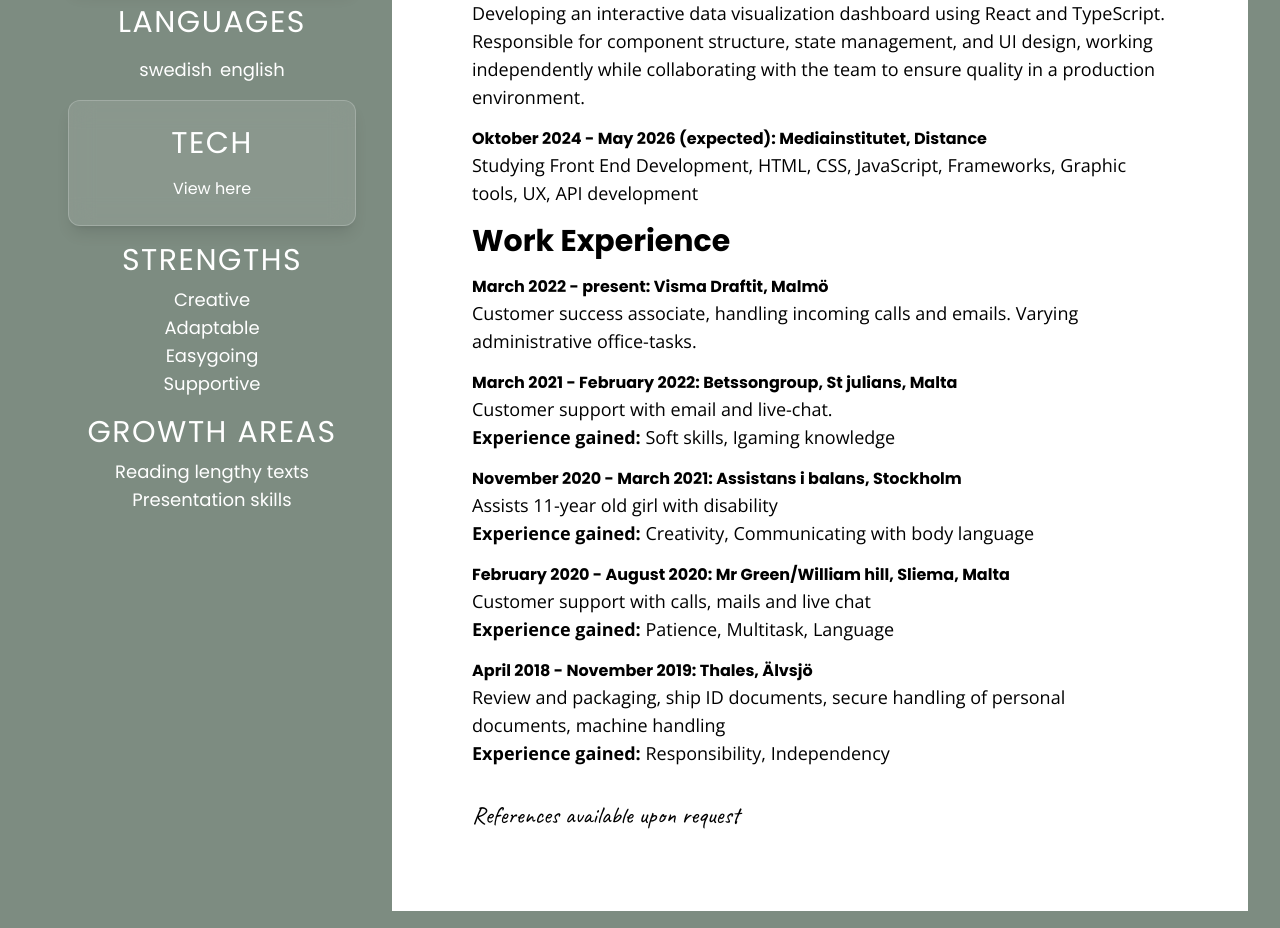
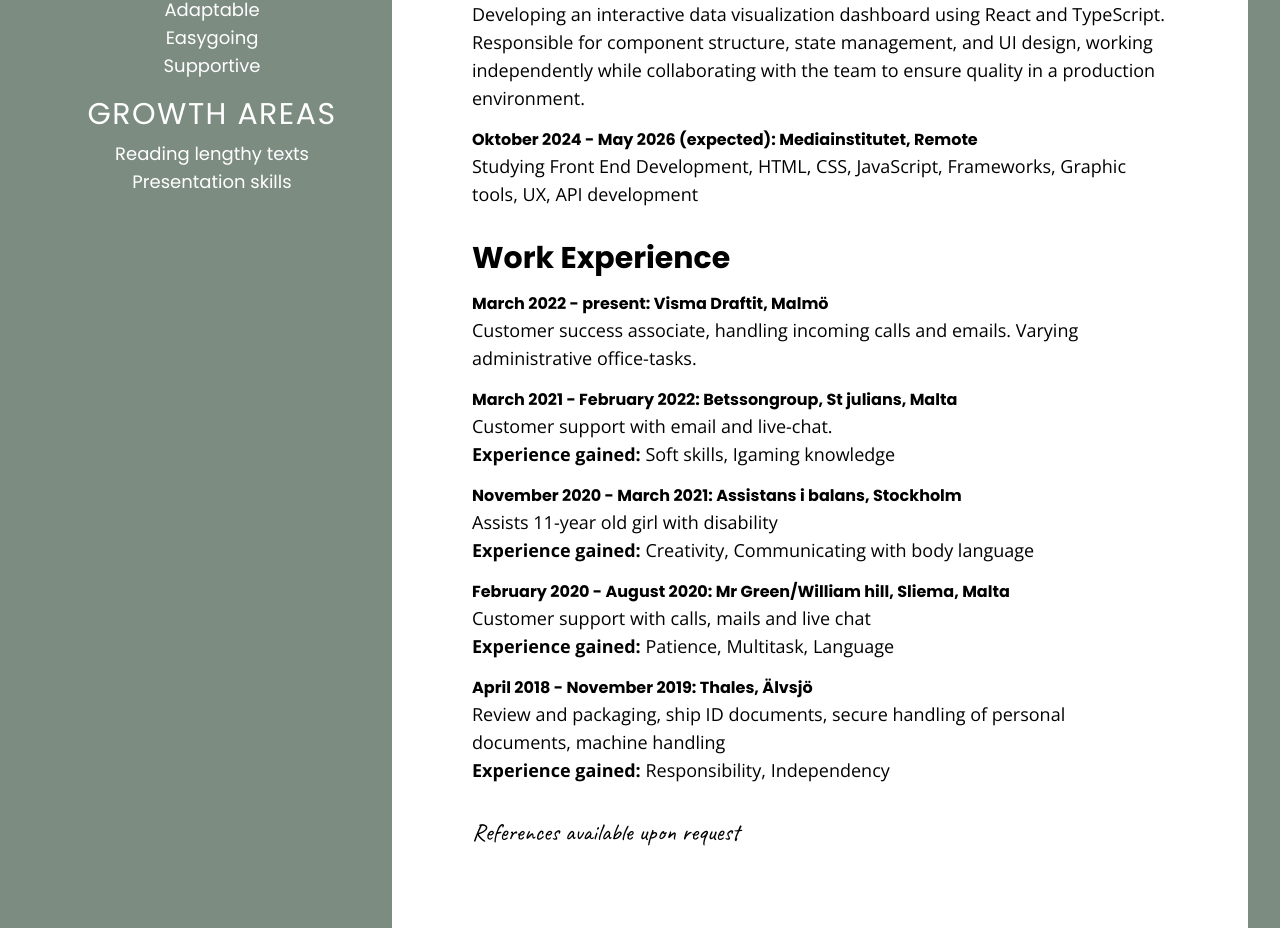
Before and after one commit to mikaelakihl/mi-portfolion, a React (Vite) app: page / in a window 1280 px wide. Shown: the part 1100-2028 px from the top of the page. Built offline with nearby package versions, Linux system fonts and the light colour scheme.

Commit message:
style: update sidebar and MainCV section in App.tsx for improved layout and visual consistency; enhance cvData structure with consistent formatting and additional details for better clarity

```diff
--- a/src/App.tsx
+++ b/src/App.tsx
@@ -192,7 +192,7 @@ const Cloud = () => {
 
 const SideBarCV = () => {
   return (
-    <section className="sidebar-cv  flex flex-col items-center justify-center w-full md:w-1/3 text-white gap-8 md:mx-5">
+    <section className="sidebar-cv  flex flex-col items-center justify-center md:justify-start md:pt-20 w-full md:w-1/3 text-white gap-8 md:mx-5">
       <div className="rounded-full w-48 h-48 overflow-hidden border-4 border-brand-200">
         <img
           src="/assets/mikaelakihl-cv.png"
@@ -305,7 +305,7 @@ const MainCV = () => {
           me next.
         </p>
       </div>
-      <div className="bg-gradient-to-r from-transparent via-black to-transparent h-[1px] my-6 "></div>
+      <div className="bg-gradient-to-r from-transparent via-black to-transparent h-[2px] my-6 "></div>
       <div className="flex flex-col gap-4">
         <h2 className="text-left">Education & Internship</h2>
         <ul className="flex flex-col gap-4">
@@ -320,7 +320,7 @@ const MainCV = () => {
           ))}
         </ul>
       </div>
-      <div className="flex flex-col gap-4">
+      <div className="flex flex-col gap-4 md:mt-4">
         <h2 className="text-left">Work Experience</h2>
         <ul className="flex flex-col gap-4">
           {cvData.workExperience.map((workEntry) => (
--- a/src/data/cvData.ts
+++ b/src/data/cvData.ts
@@ -1,68 +1,72 @@
-import type { CVData } from '../types/cv';
+import type { CVData } from "../types/cv";
 
 export const cvData: CVData = {
   education: [
     {
-      id: '0',
-      startDate: 'Oktober 2025',
-      endDate: 'December 2025',
-      organization: 'Visma Draftit',
-      location: 'Malmö',
-      description: 'Developing an interactive data visualization dashboard using React and TypeScript. Responsible for component structure, state management, and UI design, working independently while collaborating with the team to ensure quality in a production environment.'
+      id: "0",
+      startDate: "Oktober 2025",
+      endDate: "December 2025",
+      organization: "Visma Draftit",
+      location: "Malmö",
+      description:
+        "Developing an interactive data visualization dashboard using React and TypeScript. Responsible for component structure, state management, and UI design, working independently while collaborating with the team to ensure quality in a production environment.",
     },
     {
-      id: '1',
-      startDate: 'Oktober 2024',
-      endDate: 'May 2026 (expected)',
-      organization: 'Mediainstitutet',
-      location: 'Distance',
-      description: 'Studying Front End Development, HTML, CSS, JavaScript, Frameworks, Graphic tools, UX, API development'
-    }
+      id: "1",
+      startDate: "Oktober 2024",
+      endDate: "May 2026 (expected)",
+      organization: "Mediainstitutet",
+      location: "Remote",
+      description:
+        "Studying Front End Development, HTML, CSS, JavaScript, Frameworks, Graphic tools, UX, API development",
+    },
   ],
   workExperience: [
     {
-      id: '0',
-      startDate: 'March 2022',
-      endDate: 'present',
-      company: 'Visma Draftit',
-      location: 'Malmö',
-      description: 'Customer success associate, handling incoming calls and emails. Varying administrative office-tasks.'
+      id: "0",
+      startDate: "March 2022",
+      endDate: "present",
+      company: "Visma Draftit",
+      location: "Malmö",
+      description:
+        "Customer success associate, handling incoming calls and emails. Varying administrative office-tasks.",
     },
     {
-      id: '1',
-      startDate: 'March 2021',
-      endDate: 'February 2022',
-      company: 'Betssongroup',
-      location: 'St julians, Malta',
-      description: 'Customer support with email and live-chat.',
-      experienceGained: ['Soft skills', 'Igaming knowledge']
+      id: "1",
+      startDate: "March 2021",
+      endDate: "February 2022",
+      company: "Betssongroup",
+      location: "St julians, Malta",
+      description: "Customer support with email and live-chat.",
+      experienceGained: ["Soft skills", "Igaming knowledge"],
     },
     {
-      id: '2',
-      startDate: 'November 2020',
-      endDate: 'March 2021',
-      company: 'Assistans i balans',
-      location: 'Stockholm',
-      description: 'Assists 11-year old girl with disability',
-      experienceGained: ['Creativity', 'Communicating with body language']
+      id: "2",
+      startDate: "November 2020",
+      endDate: "March 2021",
+      company: "Assistans i balans",
+      location: "Stockholm",
+      description: "Assists 11-year old girl with disability",
+      experienceGained: ["Creativity", "Communicating with body language"],
     },
     {
-      id: '3',
-      startDate: 'February 2020',
-      endDate: 'August 2020',
-      company: 'Mr Green/William hill',
-      location: 'Sliema, Malta',
-      description: 'Customer support with calls, mails and live chat',
-      experienceGained: ['Patience', 'Multitask', 'Language']
+      id: "3",
+      startDate: "February 2020",
+      endDate: "August 2020",
+      company: "Mr Green/William hill",
+      location: "Sliema, Malta",
+      description: "Customer support with calls, mails and live chat",
+      experienceGained: ["Patience", "Multitask", "Language"],
     },
     {
-      id: '4',
-      startDate: 'April 2018',
-      endDate: 'November 2019',
-      company: 'Thales',
-      location: 'Älvsjö',
-      description: 'Review and packaging, ship ID documents, secure handling of personal documents, machine handling',
-      experienceGained: ['Responsibility', 'Independency']
-    }
-  ]
+      id: "4",
+      startDate: "April 2018",
+      endDate: "November 2019",
+      company: "Thales",
+      location: "Älvsjö",
+      description:
+        "Review and packaging, ship ID documents, secure handling of personal documents, machine handling",
+      experienceGained: ["Responsibility", "Independency"],
+    },
+  ],
 };
```
